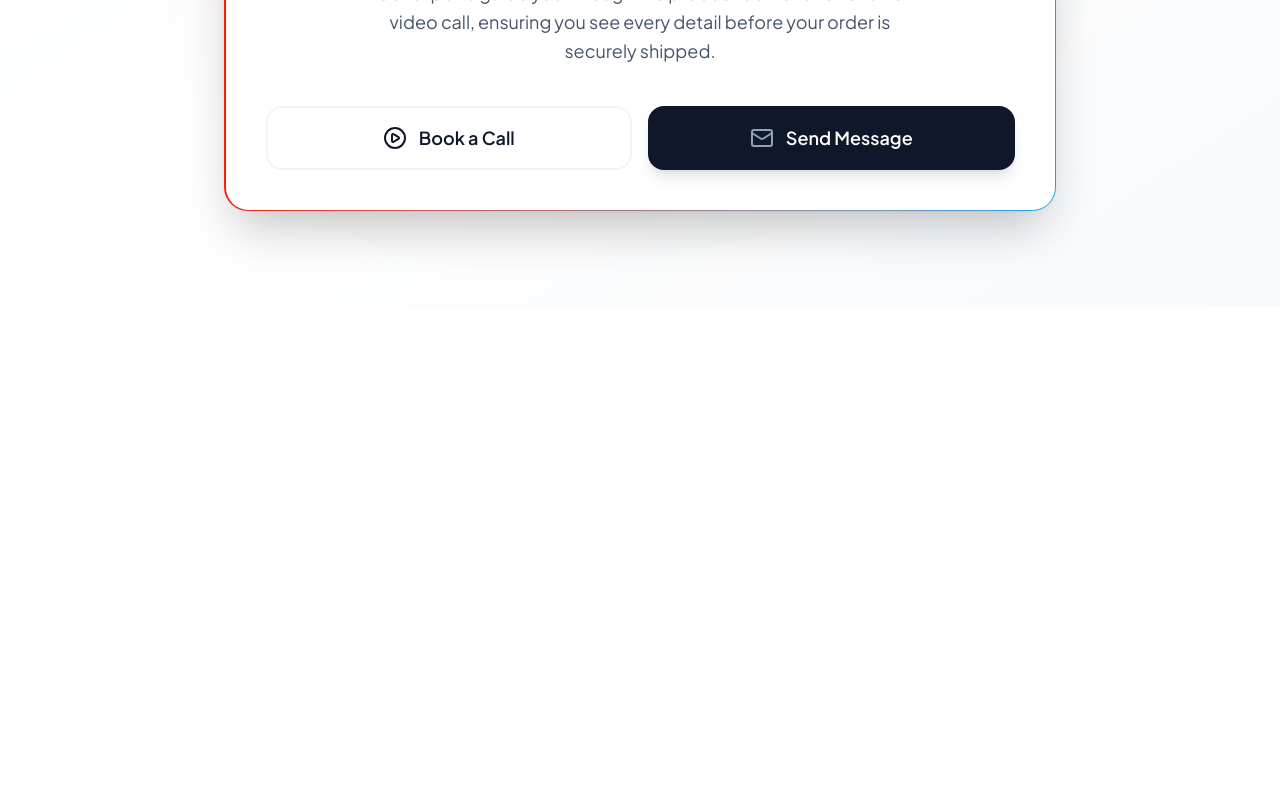
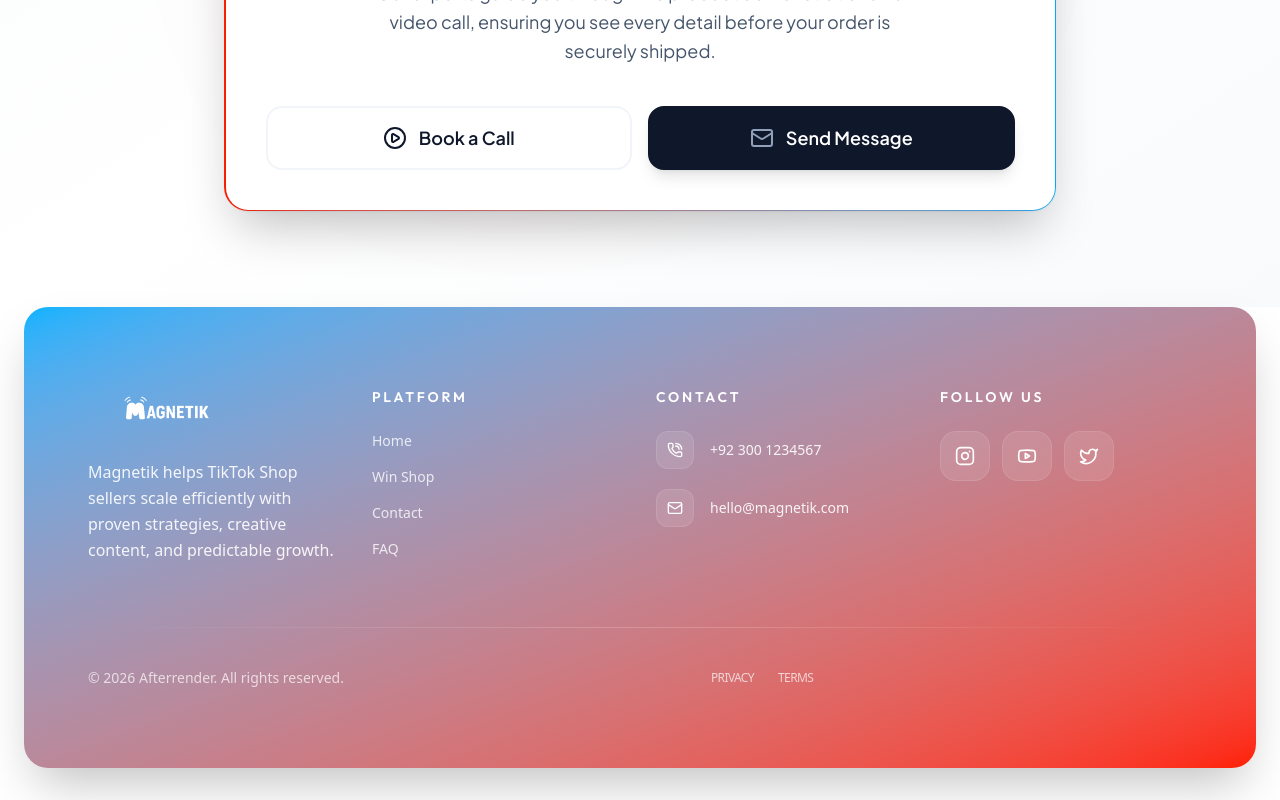
Before and after one commit to afterrender1/magnetic, a Next.js app: page / in a window 1280 px wide. Shown: the part 4999-5799 px from the top of the page. Before the commit the page ends 5306 px from the top, so only its background shows below. Built offline with nearby package versions, Linux system fonts and the light colour scheme.

Commit message:
footer done

```diff
--- /dev/null
+++ b/app/components/Footer.jsx
@@ -0,0 +1,143 @@
+"use client";
+
+import React from "react";
+import { PhoneCall, Mail, Instagram, Youtube, Twitter } from "lucide-react";
+import Image from "next/image";
+import { Outfit, Plus_Jakarta_Sans } from "next/font/google";
+
+const jakarta = Plus_Jakarta_Sans({
+  subsets: ["latin"],
+  weight: ["400", "600", "700", "800"],
+  variable: "--font-jakarta",
+});
+
+const outfit = Outfit({
+  subsets: ["latin"],
+  weight: ["600"],
+  variable: "--font-outfit",
+});
+
+export default function Footer() {
+  return (
+    <footer
+      className={`relative overflow-hidden mx-4 sm:mx-6 2xl:mx-auto max-w-7xl 2xl:max-w-360 mb-8 rounded-3xl shadow-2xl ${jakarta.variable} ${outfit.variable} font-sans`}
+    >
+      <div className="absolute inset-0 bg-linear-to-br from-[#00b3ff]  to-[#ff1f01] z-0" />
+
+      <div className="relative z-10 px-6 sm:px-10 lg:px-16 py-12 lg:py-20">
+        <div className="grid grid-cols-1 sm:grid-cols-2 lg:grid-cols-4 gap-12 lg:gap-8 items-start">
+          <div className="flex flex-col gap-6">
+            <div className="relative w-40 h-12">
+              <Image
+                src="/logo/wbrandlogo.png"
+                alt="Magnetik Logo"
+                fill
+                className="object-contain brightness-0 invert" // Ensures logo is white
+                priority
+              />
+            </div>
+            <p className="text-sm md:text-base text-white/90 leading-relaxed font-medium max-w-xs">
+              Magnetik helps TikTok Shop sellers scale efficiently with proven
+              strategies, creative content, and predictable growth.
+            </p>
+          </div>
+
+          <div className="flex flex-col">
+            <h3
+              className={`text-sm font-bold text-white mb-6 uppercase tracking-[0.2em] ${outfit.className}`}
+            >
+              Platform
+            </h3>
+            <ul className="flex flex-col gap-4">
+              {["Home", "Win Shop", "Contact", "FAQ"].map((item) => (
+                <li key={item}>
+                  <a
+                    href={`/${item.toLowerCase().replace(" ", "")}`}
+                    className="text-white/80 hover:text-white transition-all duration-200 font-medium text-sm flex items-center group"
+                  >
+                    <span className="w-0 group-hover:w-2 h-px bg-white mr-0 group-hover:mr-2 transition-all"></span>
+                    {item}
+                  </a>
+                </li>
+              ))}
+            </ul>
+          </div>
+
+          <div className="flex flex-col">
+            <h3
+              className={`text-sm font-bold text-white mb-6 uppercase tracking-[0.2em] ${outfit.className}`}
+            >
+              Contact
+            </h3>
+            <div className="flex flex-col gap-5">
+              <a
+                href="tel:+923001234567"
+                className="group flex items-center gap-4"
+              >
+                <div className="bg-white/10 p-2.5 rounded-xl group-hover:bg-white/20 transition-colors border border-white/10">
+                  <PhoneCall className="w-4 h-4 text-white" />
+                </div>
+                <span className="text-white/90 group-hover:text-white font-medium text-sm transition-colors">
+                  +92 300 1234567
+                </span>
+              </a>
+              <a
+                href="mailto:hello@magnetik.com"
+                className="group flex items-center gap-4"
+              >
+                <div className="bg-white/10 p-2.5 rounded-xl group-hover:bg-white/20 transition-colors border border-white/10">
+                  <Mail className="w-4 h-4 text-white" />
+                </div>
+                <span className="text-white/90 group-hover:text-white font-medium text-sm transition-colors">
+                  hello@magnetik.com
+                </span>
+              </a>
+            </div>
+          </div>
+
+          <div className="flex flex-col">
+            <h3
+              className={`text-sm font-bold text-white mb-6 uppercase tracking-[0.2em] ${outfit.className}`}
+            >
+              Follow Us
+            </h3>
+            <div className="flex flex-wrap gap-3">
+              {[
+                { Icon: Instagram, href: "#", bg: "hover:bg-[#E1306C]" },
+                { Icon: Youtube, href: "#", bg: "hover:bg-[#FF0000]" },
+                { Icon: Twitter, href: "#", bg: "hover:bg-[#1DA1F2]" },
+              ].map(({ Icon, href, bg }, i) => (
+                <a
+                  key={i}
+                  href={href}
+                  className={`p-3.5 bg-white/10 backdrop-blur-md border border-white/10 rounded-2xl transition-all duration-300 hover:-translate-y-1.5 hover:shadow-xl ${bg}`}
+                >
+                  <Icon className="w-5 h-5 text-white" />
+                </a>
+              ))}
+            </div>
+          </div>
+        </div>
+
+        <div className="h-px w-full bg-linear-to-r from-transparent via-white/20 to-transparent mt-16 mb-10" />
+
+        <div className="flex flex-col md:grid md:grid-cols-3 items-center gap-8 text-sm text-white/70 font-medium">
+          <div className="order-2 md:order-1 text-center md:text-left w-full">
+            <p>
+              © {new Date().getFullYear()} Afterrender. All rights reserved.
+            </p>
+          </div>
+
+          <div className="order-3 md:order-3 text-center md:text-right w-full flex justify-center md:justify-end gap-6 text-xs uppercase tracking-tighter">
+            <a href="#" className="hover:text-white transition-colors">
+              Privacy
+            </a>
+            <a href="#" className="hover:text-white transition-colors">
+              Terms
+            </a>
+          </div>
+        </div>
+      </div>
+    </footer>
+  );
+}
--- a/app/components/Home.jsx
+++ b/app/components/Home.jsx
@@ -5,6 +5,7 @@ import OurYoutubeChannel from "./OurYoutubeChannel";
 import FAQ from "./FAQ";
 import ContactForm from "./ContactForm";
 import BookCallButton from "./BookACall";
+import Footer from "./Footer";
 
 const Home = () => {
   return (
@@ -15,6 +16,7 @@ const Home = () => {
       <FAQ />
       <ContactForm />
       <BookCallButton />
+      <Footer />
     </>
   );
 };
```
